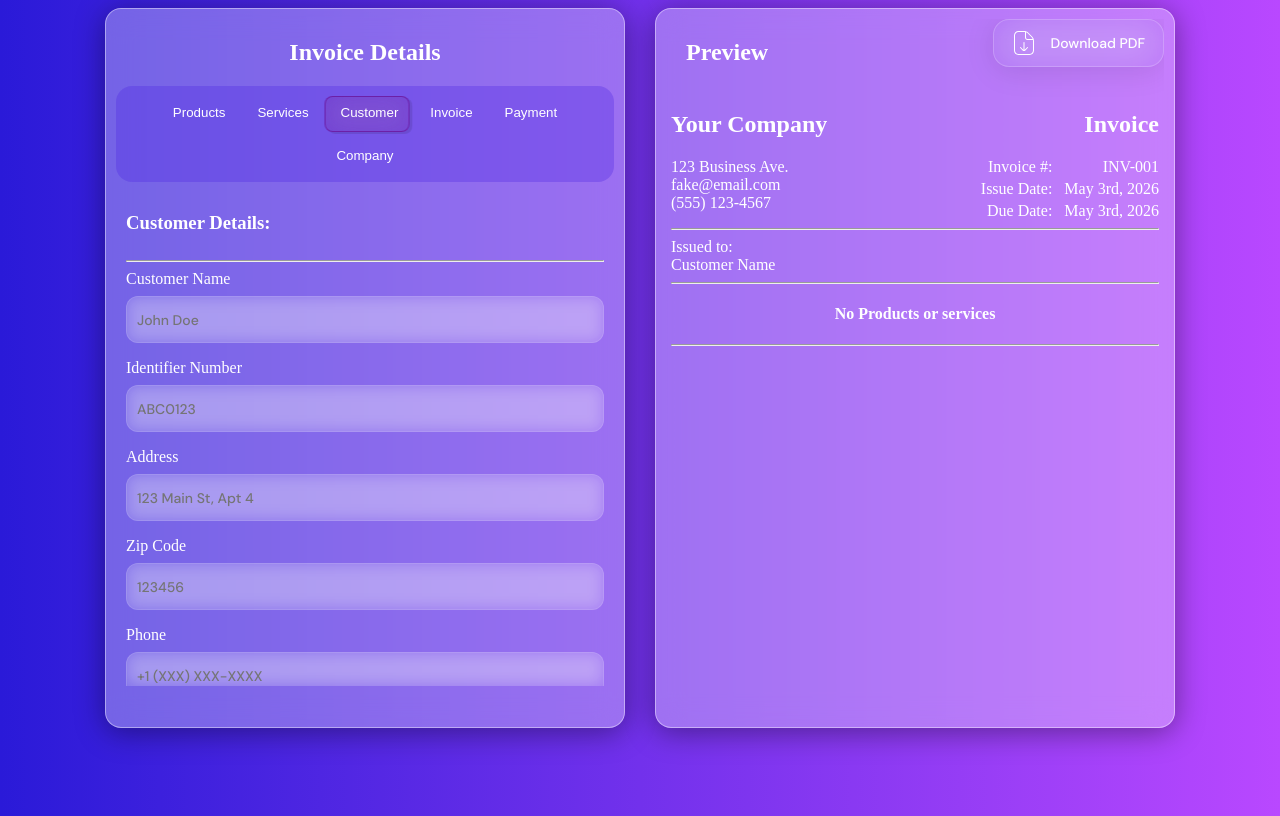
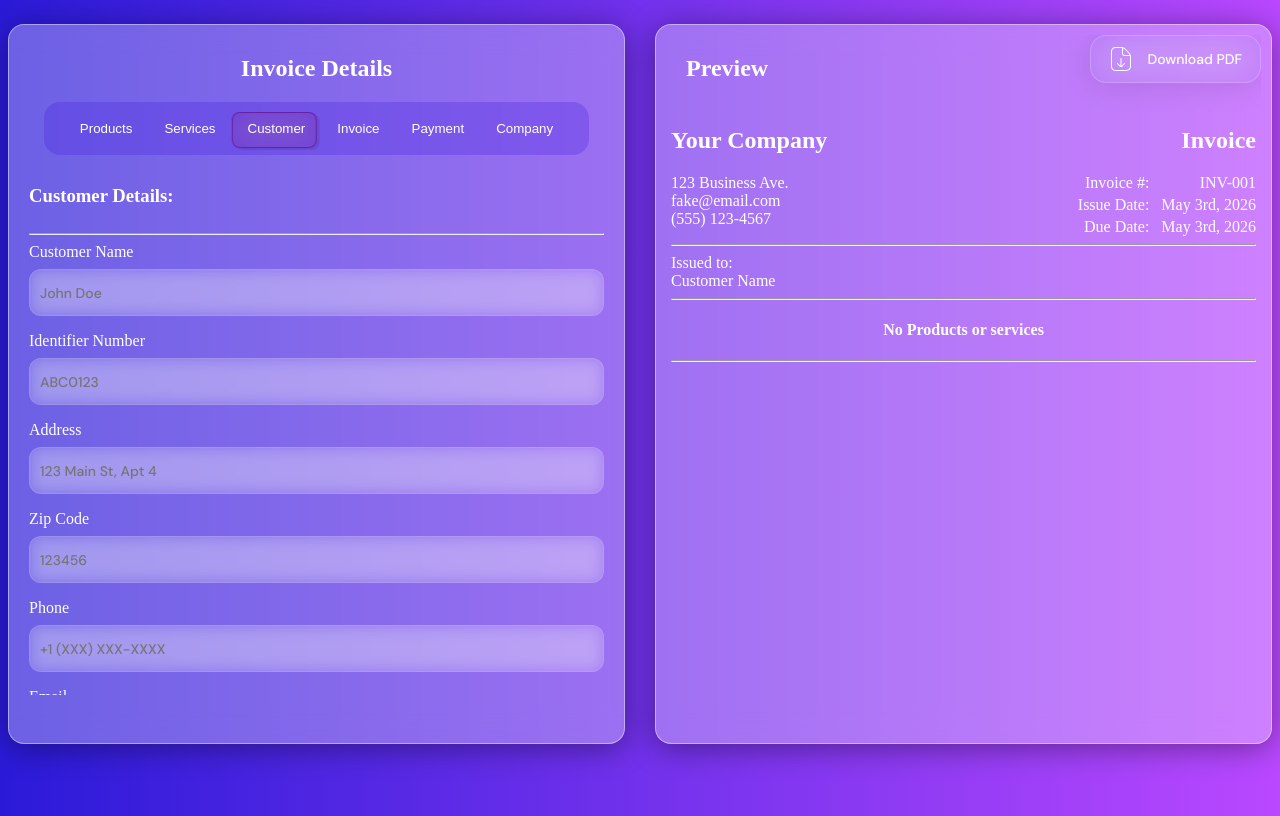
Before and after one commit to Doctor-Wraith/web-invoicer, a React (Vite) app: page / in a window 1280 px wide. Both pictures are taken after a click on the button "Customer". Built offline with nearby package versions, Linux system fonts and the light colour scheme.

Commit message:
Fixing some of the styling for smaller devices

```diff
--- a/src/App.css
+++ b/src/App.css
@@ -28,14 +28,16 @@
 }
 
 .main-panel {
+  margin-top: 1em;
   display: flex;
+  flex: 1;
   flex-direction: column;
   height: 90vh;
   box-shadow: 0 4px 30px rgba(0, 0, 0, 0.4);
   padding: 10px;
   overflow-x: hidden;
-  min-width: 65vh;
-  max-width: 65vh;
+  min-width: 70vh;
+  max-width: 80vh;
 }
 
 .title-card {
--- a/src/index.css
+++ b/src/index.css
@@ -1,5 +1,6 @@
 :root {
   overflow-x: hidden;
+  overflow-y: hidden;
   background: linear-gradient(90deg, #2a1ad8 0%, #4e26e2 25%, #7231ec 50%, #953df5 75%, #b948ff 100%);
   --accent-color: #4e26e250;
   --select-color: rgba(103, 7, 139, 0.23);
--- a/src/tabs/CompanyTab.tsx
+++ b/src/tabs/CompanyTab.tsx
@@ -51,7 +51,7 @@ export default function CompanyTab({company, setCompany}: CompanyTabsProps) {
             </div>
             <hr/>
 
-            <div style={{width:'100%', height:'100%', gap:'10px', display:'flex', flexDirection:'column'}}>
+            <div style={{width:'100%', height:'100%', gap:'10px', display:'flex', flexDirection:'column', overflowY:'auto'}}>
                 <label htmlFor="company-name">Company Name</label>
                 <input
                     id="company-name"
--- a/src/tabs/CustomerTab.tsx
+++ b/src/tabs/CustomerTab.tsx
@@ -50,7 +50,7 @@ export default function CustomerTab({customer, setCustomer}:CustomerTabProps) {
         <div className="tab customer-tab" style={{width:'100%'}}>
             <h3>Customer Details:</h3>
             <hr/>
-            <div className="customer-field-wrapper">
+            <div className="customer-field-wrapper" style={{overflowY: 'auto'}}>
                 <div className="customer-field">
                     <label htmlFor="customer_name">Customer Name</label>
                     <input
```
